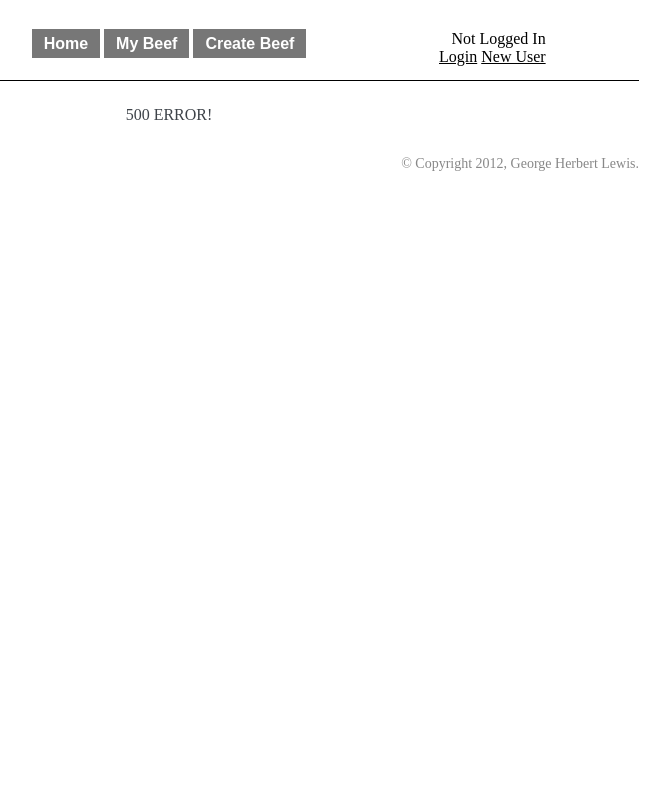
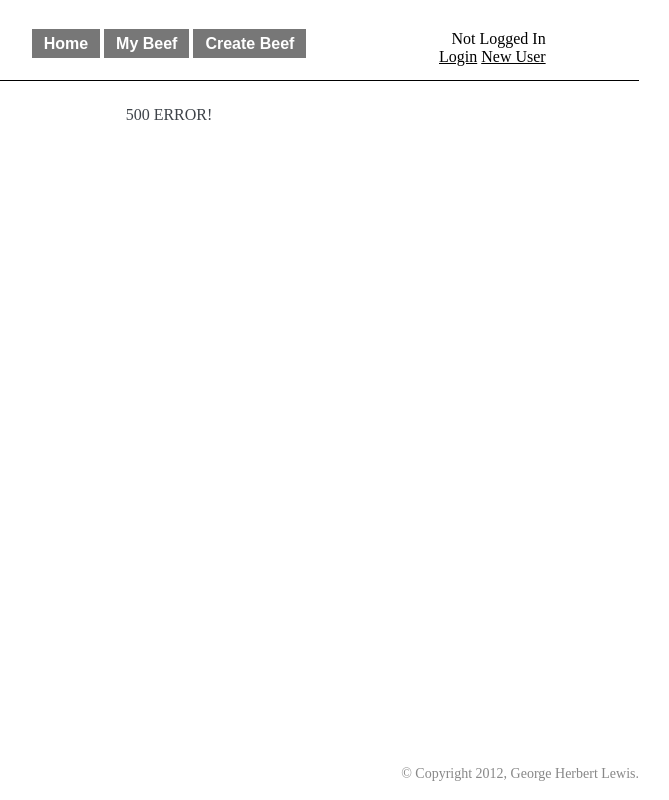
Before and after one commit to ghl3/IveGotBeef, a Flask app: page / in a window 1280 px wide. Shown: the whole page, without its empty margins (471-1140 px from the left). Run offline with Flask 2, Linux system fonts and the light colour scheme; some libraries are stand-ins or nearby versions.

Commit message:
Fixed footer positioning

```diff
--- a/static/style.css
+++ b/static/style.css
@@ -154,11 +154,17 @@
 /* Footer: Self explanatory */
 
 div.footer {
-    width: 940px;
-    margin: 20px auto 30px auto;
-    font-size: 14px;
-    color: #888;
-    text-align: right;
+  width: 940px;
+  margin: 20px auto 30px auto;
+  font-size: 14px;
+  color: #888;
+  text-align: right;
+  position: absolute;
+  bottom: 0;
+  height: 10px;   /* Height of the footer */
+}
+
+
 }
 
 div.footer a {
```
